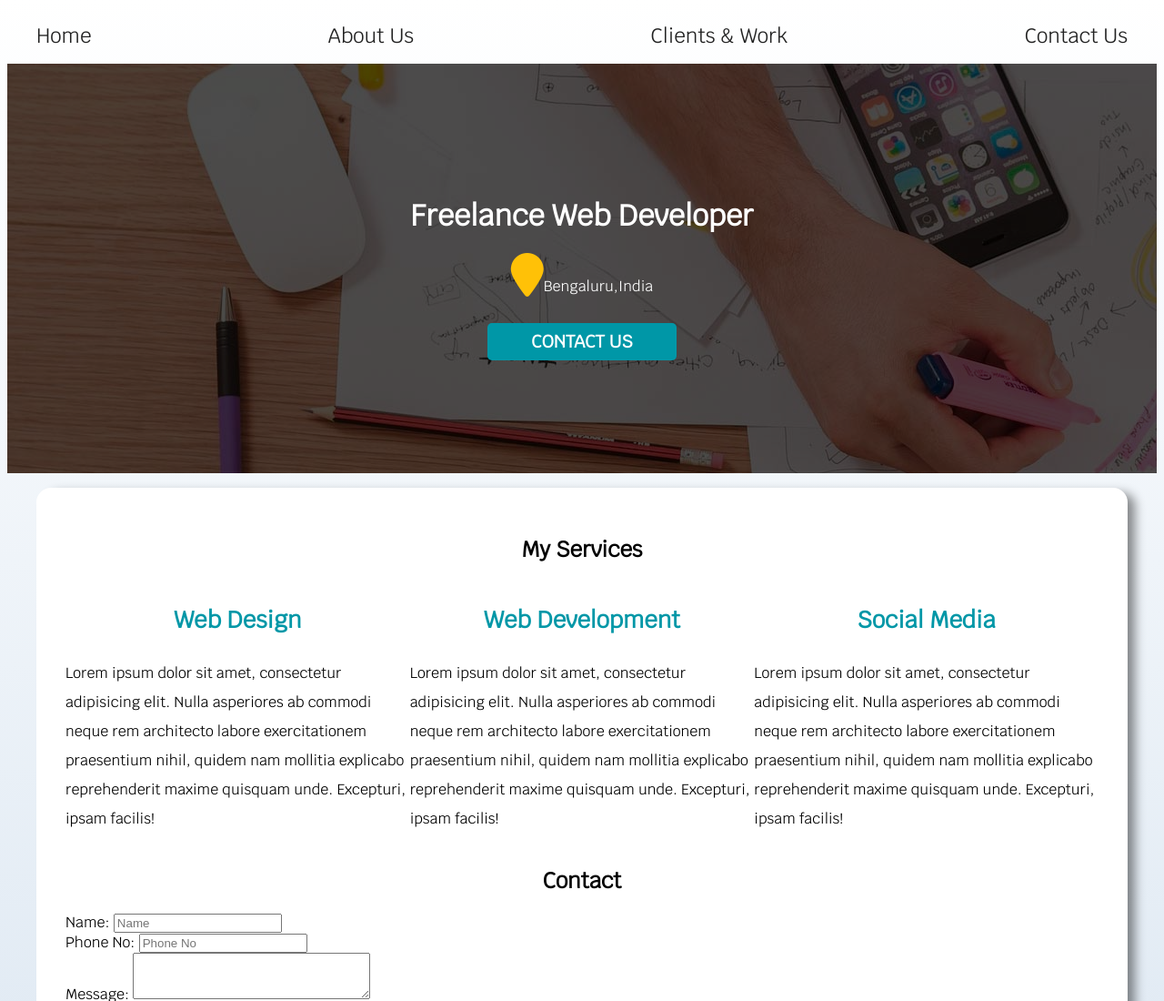
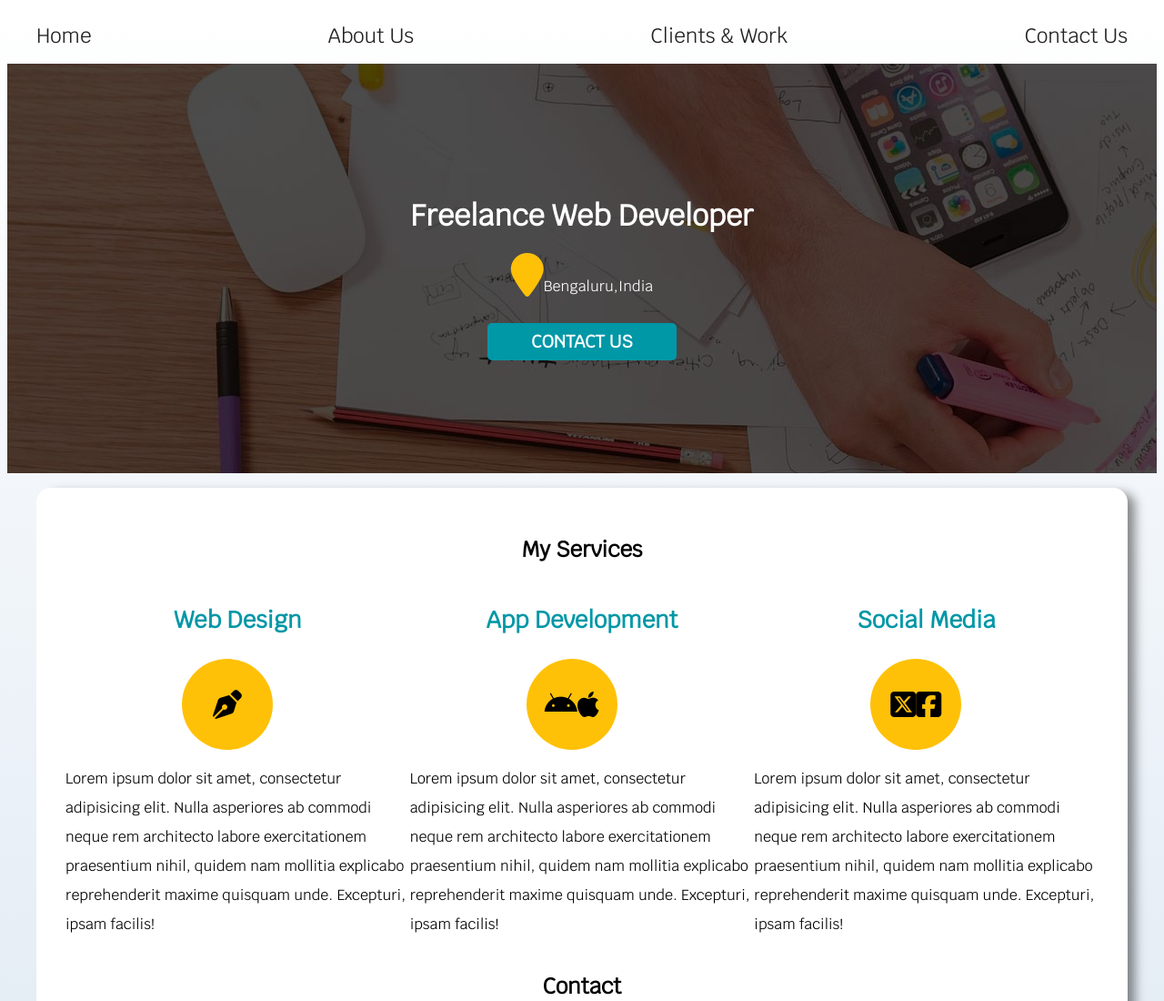
Before and after one commit to Chinmay045/Freelancer_Website, a plain HTML site: page freelancer_flexbox_start/index.html in a window 1280 px wide. Shown: the top 1100 px of the page at 91% size. Drawn offline with Linux system fonts and the light colour scheme.

Commit message:
add icons to the freelance_website

```diff
--- a/freelancer_flexbox_start/css/style.css
+++ b/freelancer_flexbox_start/css/style.css
@@ -139,3 +139,18 @@ h3{
 p{
   line-height: 2;
 }
+
+.icons{
+  height: 100px;
+  width: 100px;
+  border-radius: 50%;
+  display: flex;
+  margin-left: 8rem;
+  align-items: center;
+  justify-content: center;
+  background-color: var(--primary);
+}
+
+.icons i{
+  font-size: 2rem;
+}
--- a/freelancer_flexbox_start/index.html
+++ b/freelancer_flexbox_start/index.html
@@ -36,7 +36,7 @@
                 <div class="service">
                     <h3>Web Design</h3>
                     <div class="icons">
-
+                        <i class="fa-solid fa-pen-nib"></i>
                     </div>
                     <p>Lorem ipsum dolor sit amet, consectetur adipisicing
                         elit. Nulla asperiores ab commodi neque rem architecto
@@ -45,9 +45,10 @@
                         unde. Excepturi, ipsam facilis!</p>
                 </div>
                 <div class="service">
-                    <h3>Web Development</h3>
+                    <h3>App Development</h3>
                     <div class="icons">
-
+                        <i class="fa-brands fa-android"></i>
+                        <i class="fa-brands fa-apple"></i>
                     </div>
                     <p>Lorem ipsum dolor sit amet, consectetur adipisicing
                         elit. Nulla asperiores ab commodi neque rem architecto
@@ -58,7 +59,8 @@
                 <div class="service">
                     <h3>Social Media</h3>
                     <div class="icons">
-
+                        <i class="fa-brands fa-square-x-twitter"></i>
+                        <i class="fa-brands fa-square-facebook"></i>
                     </div>
                     <p>Lorem ipsum dolor sit amet, consectetur adipisicing
                         elit. Nulla asperiores ab commodi neque rem architecto
```
